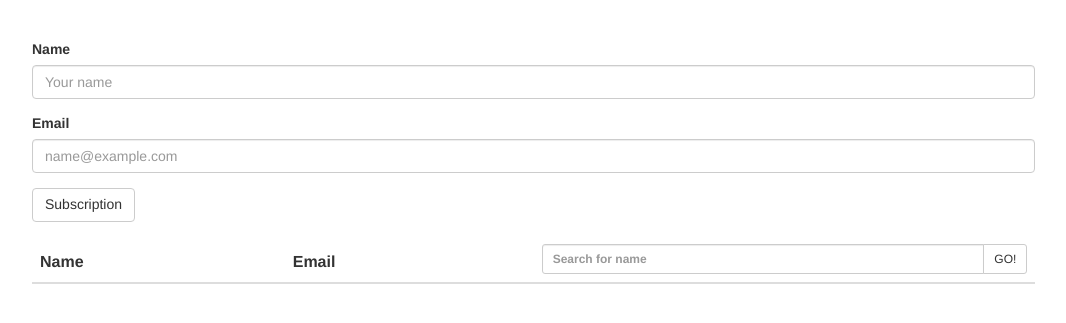
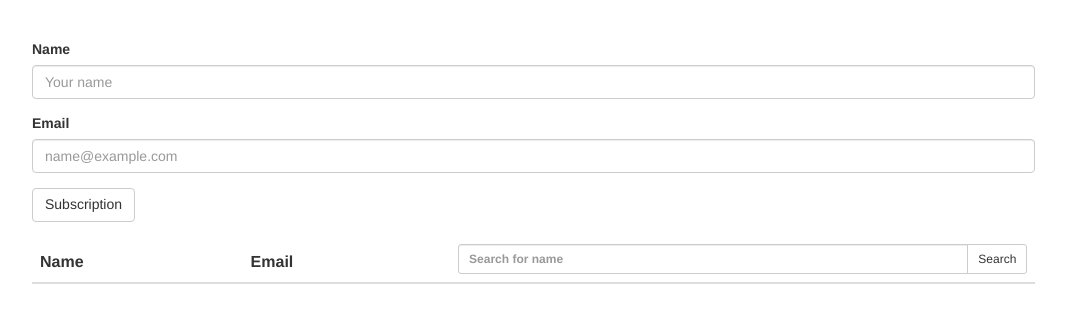
Before and after one commit to dominuskernel/school-enviroment, a PHP site: page /templates/sendinputs.html in a window 1280 px wide. Shown: the part 52-375 px from the top of the page, without its empty margins (3-1069 px from the left). Run offline with PHP 8.4, Linux system fonts and the light colour scheme; lists and menus that the app fills with data are empty; some libraries are stand-ins or nearby versions.

Commit message:
fix(sendinput):update

```diff
--- a/scripts/sendinputs.js
+++ b/scripts/sendinputs.js
@@ -68,9 +68,9 @@ $(document).ready(function(){
         });
     });
 
-    $(".search").click(function(){
+    $(".search").click(function(){ //$ SELECTOR . means class
         var search = {
-            search: $(".search-input").val()
+            search: $(".search-input").val()//.val evaluate what is written in the input (what you have typed)
         };
         $.ajax({
             type: 'POST',
@@ -78,9 +78,6 @@ $(document).ready(function(){
             data: search,
             dataType: 'json',
             success: function(data){
-                $.ajaxSetup({
-                    cache: false
-                });
                 var obj = data;
                 $('tbody').html(obj);
             },
--- a/src/jade/sendinputs.jade
+++ b/src/jade/sendinputs.jade
@@ -34,11 +34,12 @@ body
                         tr
                             th Name
                             th Email
-                            th.col-lg-6
+                            th.col-lg-7
+                                //twitter class for the browser bar.
                                 .input-group.input-group-sm
                                     input.form-control.search-input(type="text", placeholder="Search for name")
                                     span.input-group-btn
-                                        button.btn.btn-default.search(type="button") GO!
+                                        button.btn.btn-default.search(type="button") Search
                     tbody
 
 
--- a/templates/sendinputs.html
+++ b/templates/sendinputs.html
@@ -39,10 +39,11 @@
             <tr>
               <th>Name</th>
               <th>Email</th>
-              <th class="col-lg-6">
+              <th class="col-lg-7">
+                <!--twitter class for the browser bar.-->
                 <div class="input-group input-group-sm">
                   <input type="text" placeholder="Search for name" class="form-control search-input"/><span class="input-group-btn">
-                    <button type="button" class="btn btn-default search">GO!</button></span>
+                    <button type="button" class="btn btn-default search">Search</button></span>
                 </div>
               </th>
             </tr>
```
Also changed, not shown: backend/search.php (+5 -5 lines), src/scripts/sendinputs.js (+2 -5 lines).
